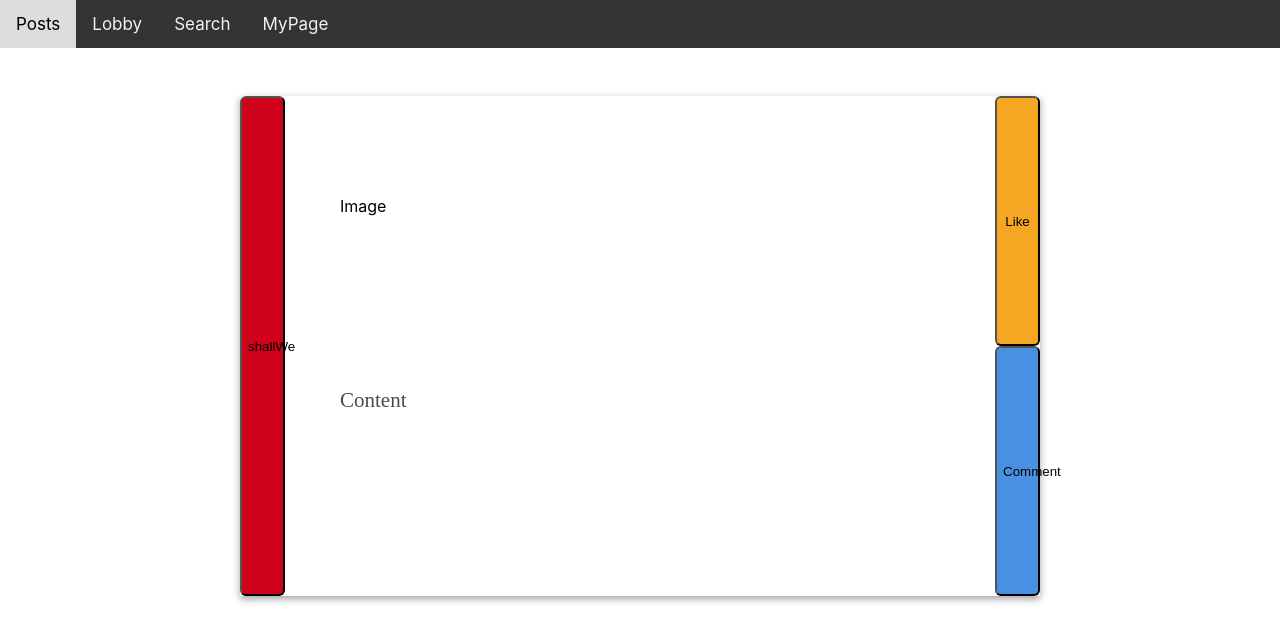
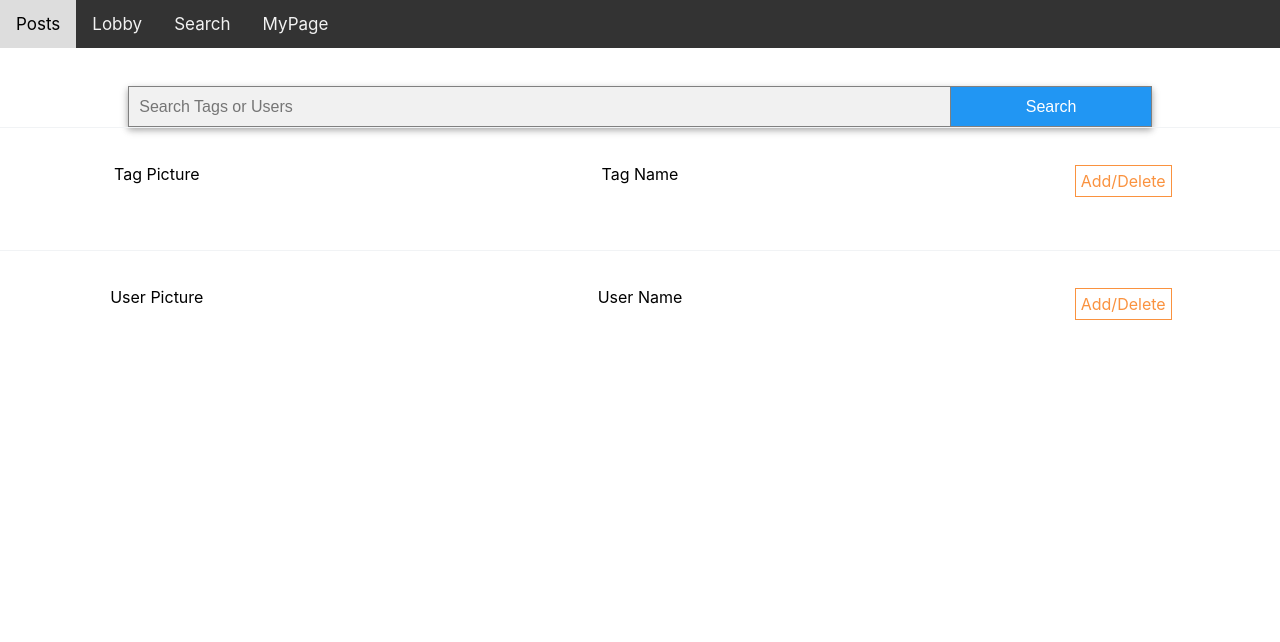
Before and after one commit to swsnu/swpp2020-team17, a React (Create React App) app in the folder frontend/: page / in a window 1280 px wide. Shown: the top 642 px of the page. Built offline with nearby package versions, Linux system fonts and the light colour scheme.

Commit message:
[Update] postPage FE start

```diff
--- a/frontend/src/App.js
+++ b/frontend/src/App.js
@@ -16,7 +16,7 @@ class App extends Component {
         <div className="App">
           <Switch>
             <Route path="/login/"       exact component={Login} />
-            <Route path="/"             exact component={Post} />
+            <Route path="/"             exact component={Search} />
             <Route path="/lobby/"       exact component={Lobby} />
             <Route path="/search/"      exact component={Search} />
             <Route path="/mypage/"      exact component={MyPage} />
```
